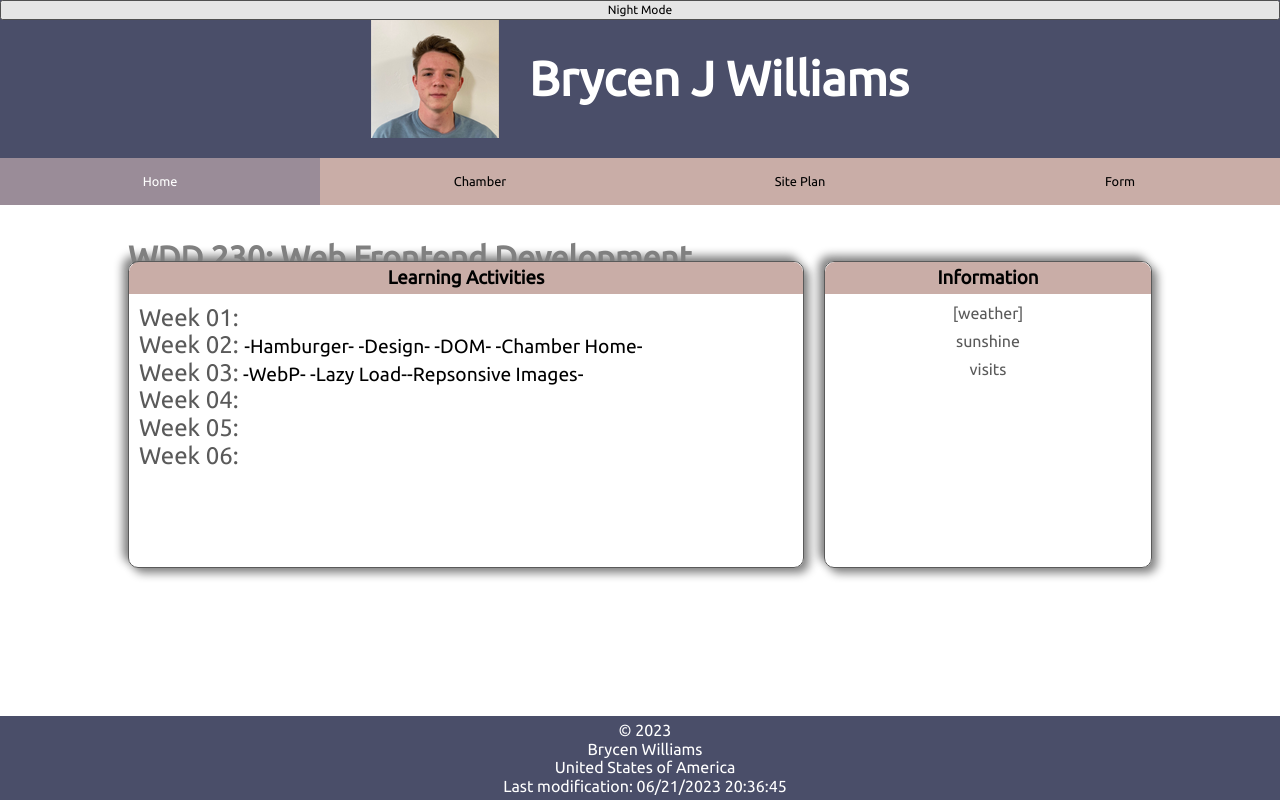
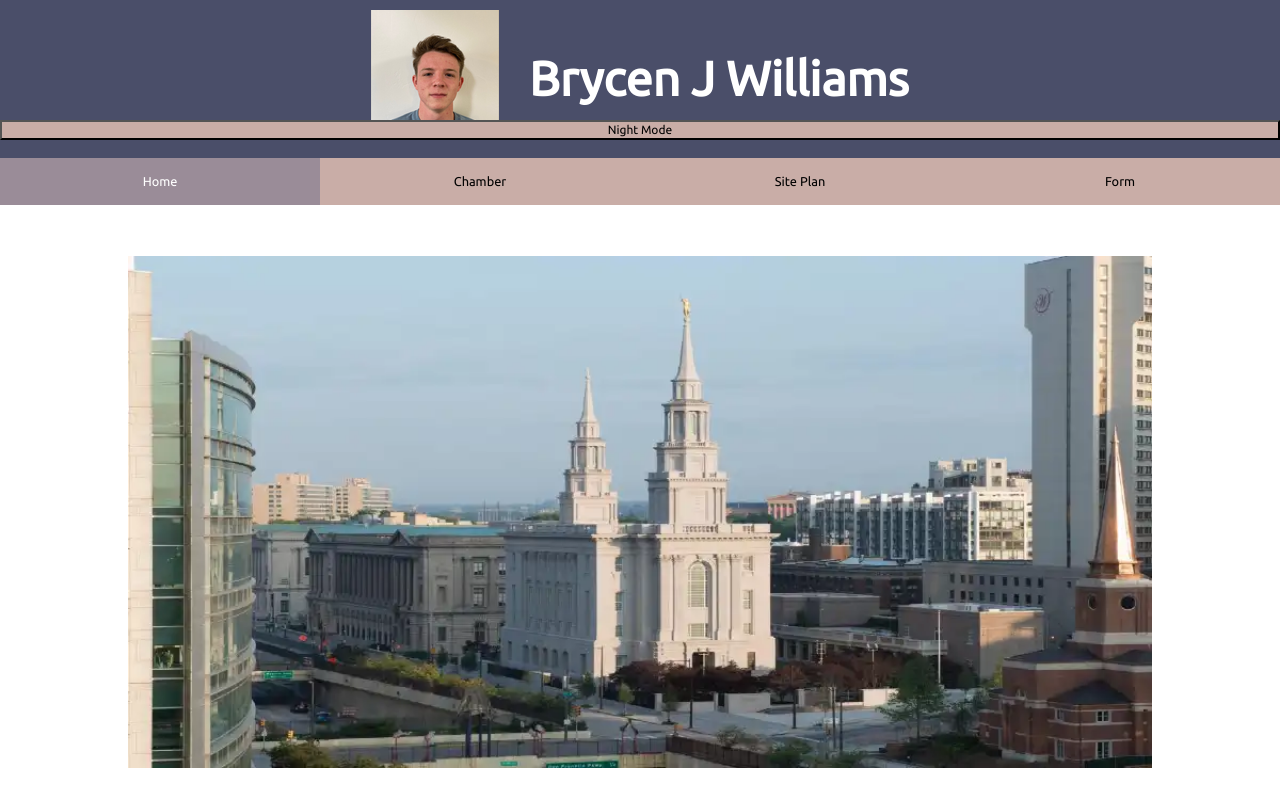
Before and after one commit to Brycenjwill/wdd230, a plain HTML site: page index.html in a window 1280 px wide. Shown: the top 800 px of the page. Drawn offline with Linux system fonts and the light colour scheme.

Commit message:
Fixed dark mode, added responsive hero image

```diff
--- a/index.html
+++ b/index.html
@@ -35,6 +35,10 @@
         </ul>
     </nav>
     <main>
+        <picture class="hero">
+            <source srcset="images\Temple_Small.webp" media="(max-width: 400px)">
+            <img src="images/Temple_Large.webp" alt="Philedelphia Temple">
+        </picture>
         <h2>WDD 230: Web Frontend Development</h2>
         <div class="card1" >
             <h3>Learning Activities</h3>
--- a/styles/base.css
+++ b/styles/base.css
@@ -76,6 +76,15 @@ main{
     max-width: 80%;
     display: grid;
 }
+.hero{
+    grid-column: 1;
+    grid-row: 1;
+    margin-top: 5%;
+}
+.hero img {
+    width: 100%;
+    height: auto;
+  }
 main h2{
     height: 10%;
     text-align: center;
@@ -84,6 +93,7 @@ main h2{
     margin-bottom: 5%;
     color: #808080;
     font-size: .8em;
+
 
 }
 .card1, .card2{
--- a/styles/larger.css
+++ b/styles/larger.css
@@ -1,4 +1,4 @@
-@media (min-width: 640px) {
+@media (min-width: 660px) {
 
 	nav{
 
@@ -36,21 +36,29 @@
 		font-size: 4em;
 	}
 	header button{
+		top: 15%;
 		left: 0;
-		top: 0;
+		background-color: #C9ADA7;
+
 	}
 	main{
 		grid-template-columns: 1fr 1fr 1fr;
-		grid-template-rows: 10% 90%;
+		grid-template-rows: 1fr 10% 50%fr;
 		grid-gap: 20px;
 	}
+	.hero{
+		grid-column: 1/4;
+		grid-row: 1;
+		margin-top: 5%;
+	}
 	main h2{
-		grid-row: 1;
+		grid-row: 2;
 		text-align: left;
 		font-size: 2em;
 		grid-column: 1/3;
 	}
 	.card1, .card2 {
+
 		margin-bottom: 20px;
 		box-shadow: 5px 5px 10px grey,
 		-5px -5px 10px grey;
@@ -58,7 +66,7 @@
 	}
 	.card1{
 		grid-column: 1/3;
-		grid-row: 2;
+		grid-row: 3s;
 	}
 	.card1 ul{
 		list-style-type: none;
@@ -71,14 +79,16 @@
 	}
 	.card2{
 		grid-column: 3;
-		grid-row: 2;
+		grid-row: 3;
 	}
 	footer{
-		position: absolute;
-		bottom: 0;
 		width: 100%;
 		max-height: 12%;
 
+	}
+	footer p{
+		padding: .5em;
+		font-size: 1.2em;
 	}
 	#ham{
 		display: none;
```
Also changed, not shown: images/Temple_Large.webp (added), images/Temple_Small.webp (added).
